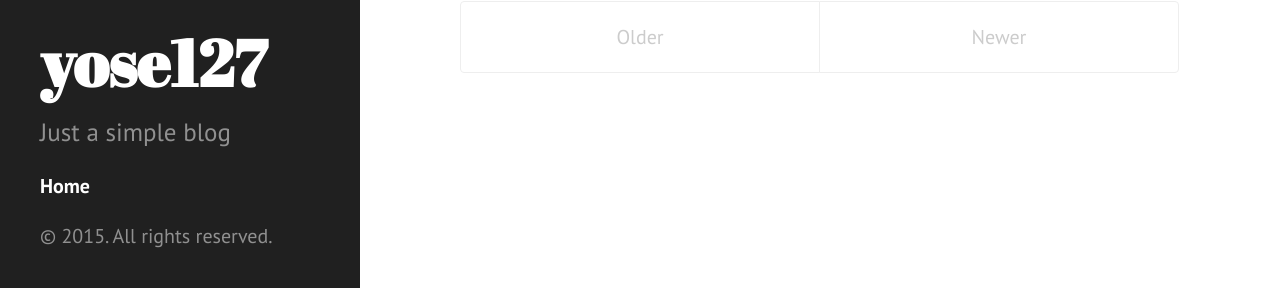
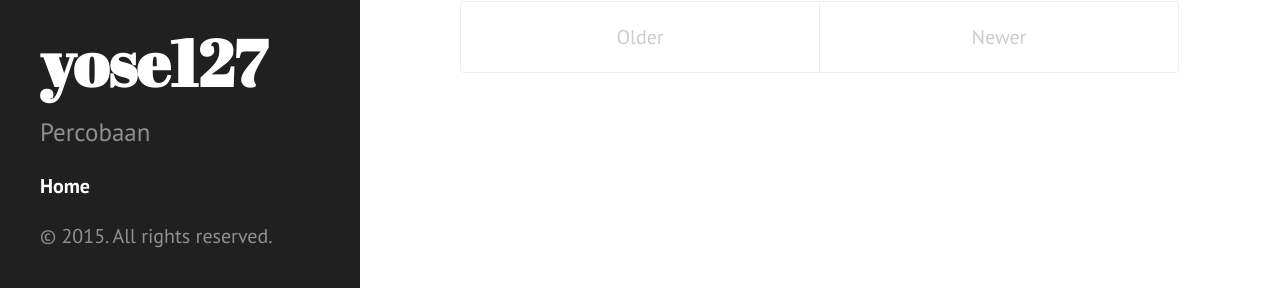
Before and after one commit to yose127/yose127.github.io, a Jekyll site: the page built from index.html, in a window 1280 px wide. Shown: the part 609-897 px from the top of the page. Built offline with Jekyll 4.4.1, drawn with Linux system fonts in a browser that asks for light colours; the list of posts is cut into pages by our own code.

Commit message:
Update _config.yml

```diff
--- a/_config.yml
+++ b/_config.yml
@@ -4,5 +4,5 @@ markdown: kramdown
 url: http://yose127.github.io
 title: yose127
 tagline: A log of everyday life
-description: Just a simple blog
+description: Percobaan
 paginate: 5
```
